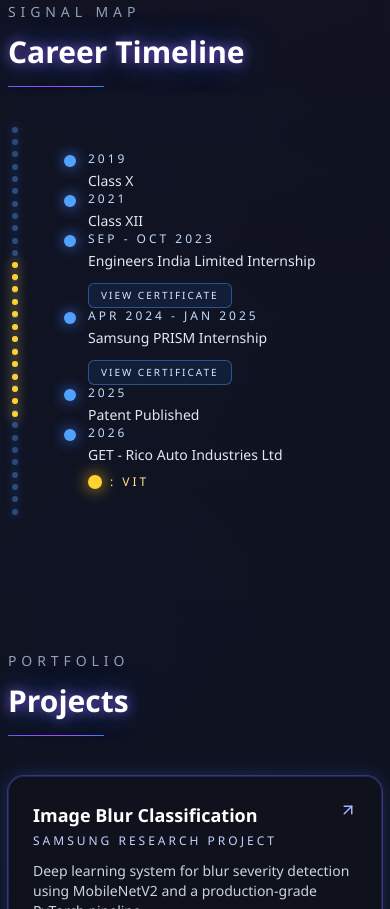
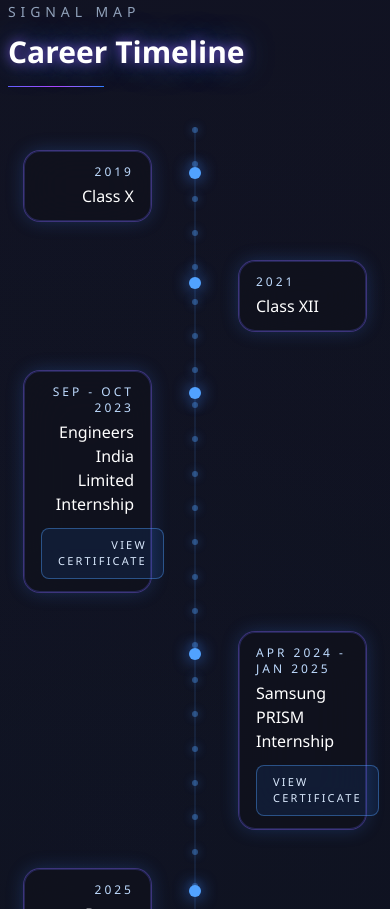
Before and after one commit to paulr212003-alt/portfolio, a Next.js app: page / in a window 390 px wide. Shown: the part 1800-2709 px from the top of the page. Built offline with nearby package versions, Linux system fonts and the light colour scheme.

Commit message:
mobile timeline and skill updates

```diff
--- a/app/components/AboutSection.tsx
+++ b/app/components/AboutSection.tsx
@@ -14,7 +14,7 @@ export default function AboutSection() {
         className="glow-card neon-border relative mt-6 overflow-hidden bg-gradient-to-br from-white/5 via-white/0 to-indigo-500/10 p-6 text-slate-200 shadow-[0_0_30px_rgba(99,102,241,0.18)] md:mt-8 md:p-8"
       >
         <div className="pointer-events-none absolute inset-0 bg-[radial-gradient(circle_at_top,_rgba(99,102,241,0.12),_transparent_60%)]" />
-        <div className="relative mx-auto max-w-[90%] space-y-4 text-center text-sm leading-7 md:mx-0 md:max-w-none md:text-left md:text-base">
+        <div className="relative mx-auto max-w-[90%] space-y-4 text-justify text-sm leading-7 md:mx-0 md:max-w-none md:text-left md:text-base">
           <p>
             Hi, I&apos;m Rishabh, an AI/ML engineer working as a Graduate
             Engineer Trainee (Automation &amp; Robotics) at Rico Auto Industries.I hold a published patent on &quot;Heart Disease Prediction using
--- a/app/components/CareerTimeline.tsx
+++ b/app/components/CareerTimeline.tsx
@@ -137,6 +137,7 @@ const vitMarkers = Array.from({ length: vitMarkerCount }, (_, index) => {
 export default function CareerTimeline() {
   const [active, setActive] = useState<TimelineEvent | null>(null);
   const [showDetails, setShowDetails] = useState(false);
+  const [mobileExpandedId, setMobileExpandedId] = useState<string | null>(null);
 
   const openPopup = (event: TimelineEvent) => {
     if (!event.popup) return;
@@ -147,6 +148,11 @@ export default function CareerTimeline() {
   const closePopup = () => {
     setActive(null);
     setShowDetails(false);
+  };
+
+  const toggleMobileDetails = (event: TimelineEvent) => {
+    if (!event.popup) return;
+    setMobileExpandedId((prev) => (prev === event.id ? null : event.id));
   };
 
   return (
@@ -246,9 +252,10 @@ export default function CareerTimeline() {
         </div>
       </div>
 
-        <div className="mt-10 space-y-10 md:hidden">
-          <div className="relative pl-6 pr-2 py-6">
-          <div className="absolute left-1 top-0 flex h-full flex-col items-center justify-between">
+      <div className="mt-10 md:hidden">
+        <div className="relative mx-auto max-w-md px-4">
+          <div className="pointer-events-none absolute left-1/2 top-0 h-full w-px -translate-x-1/2 bg-blue-400/20" />
+          <div className="pointer-events-none absolute left-1/2 top-0 flex h-full -translate-x-1/2 flex-col items-center justify-between">
             {scaleDots.map((_, index) => (
               <span
                 key={`dot-mobile-${index}`}
@@ -256,38 +263,33 @@ export default function CareerTimeline() {
               />
             ))}
           </div>
-          <div className="pointer-events-none absolute left-1 top-0 h-full">
-            {vitMarkers.map((position) => (
-              <span
-                key={`vit-mobile-${position}`}
-                className="absolute h-1.5 w-1.5 -translate-y-1/2 rounded-full bg-amber-300 shadow-[0_0_12px_rgba(251,191,36,0.9)]"
-                style={{ top: `${position}%` }}
-              />
-            ))}
-          </div>
 
-          {events.map((event) => {
+          <div className="space-y-10 py-6">
+            {events.map((event, index) => {
               const isInteractive = Boolean(event.popup);
+              const isLeft = index % 2 === 0;
+              const isExpanded = mobileExpandedId === event.id;
+
               return (
-              <div key={event.id} className="relative pl-8">
+                <div key={event.id} className="relative flex items-start">
+                  <span className="absolute left-1/2 top-4 h-3 w-3 -translate-x-1/2 rounded-full bg-blue-400 shadow-[0_0_16px_rgba(59,130,246,0.9)]" />
                   <motion.button
                     type="button"
-                  onClick={() => openPopup(event)}
-                  whileHover={isInteractive ? { scale: 1.04 } : undefined}
-                  className={`relative flex items-start gap-3 text-left ${
-                    isInteractive ? "cursor-pointer" : "cursor-default"
-                  }`}
+                    onClick={() => toggleMobileDetails(event)}
+                    whileTap={isInteractive ? { scale: 0.98 } : undefined}
+                    className={`relative w-[calc(50%-20px)] ${
+                      isLeft
+                        ? "pr-6 text-right"
+                        : "ml-auto pl-6 text-left"
+                    } ${isInteractive ? "cursor-pointer" : "cursor-default"}`}
                   >
-                  <span className="mt-1 h-3 w-3 rounded-full bg-blue-400 shadow-[0_0_14px_rgba(59,130,246,0.9)]" />
-                  <div>
+                    <div className="glow-card neon-border rounded-2xl border border-white/10 bg-black/75 px-4 py-3 text-slate-200 shadow-[0_0_18px_rgba(59,130,246,0.35)]">
                       <p className="text-xs uppercase tracking-[0.25em] text-blue-200">
                         {event.year}
                       </p>
-                    <p className="mt-1 text-sm text-slate-200">
-                      {event.label}
-                    </p>
+                      <p className="mt-1 text-base text-white">{event.label}</p>
                       {event.id === "rico" ? (
-                      <div className="mt-2 flex items-center gap-2 text-[12px] uppercase tracking-[0.25em] text-amber-200">
+                        <div className="mt-3 flex items-center justify-end gap-2 text-[12px] uppercase tracking-[0.25em] text-amber-200">
                           <span className="h-3.5 w-3.5 rounded-full bg-amber-300 shadow-[0_0_16px_rgba(251,191,36,0.95)]" />
                           : VIT
                         </div>
@@ -297,10 +299,20 @@ export default function CareerTimeline() {
                           href={event.certLink}
                           target="_blank"
                           rel="noreferrer"
-                      className="mt-3 inline-flex items-center rounded-md border border-blue-400/40 bg-blue-500/10 px-3 py-1 text-[10px] uppercase tracking-[0.2em] text-blue-100 transition hover:border-blue-300"
+                          className="mt-3 inline-flex items-center rounded-lg border border-blue-400/40 bg-blue-500/10 px-4 py-2 text-[11px] uppercase tracking-[0.2em] text-blue-100 transition hover:border-blue-300"
                         >
                           {event.certLabel ?? "View Certificate"}
                         </a>
+                      ) : null}
+                      {isInteractive && event.popup?.details && isExpanded ? (
+                        <div className="mt-4 space-y-2 text-xs text-slate-300">
+                          {event.popup.details.map((detail) => (
+                            <div key={detail} className="flex items-start gap-2">
+                              <span className="mt-1 h-1.5 w-1.5 rounded-full bg-blue-400" />
+                              <span>{detail}</span>
+                            </div>
+                          ))}
+                        </div>
                       ) : null}
                     </div>
                   </motion.button>
@@ -308,7 +320,7 @@ export default function CareerTimeline() {
               );
             })}
           </div>
-        {/* Legend moved under Rico label */}
+        </div>
       </div>
 
       <AnimatePresence>
--- a/app/components/ContactSection.tsx
+++ b/app/components/ContactSection.tsx
@@ -72,11 +72,13 @@ export default function ContactSection() {
                   <span className="rounded-full border border-white/10 bg-white/5 p-2 text-indigo-200">
                     <Icon size={16} />
                   </span>
-                  <div className="hidden md:block">
+                  <div>
                     <p className="text-xs uppercase tracking-[0.3em] text-slate-400">
                       {item.label}
                     </p>
-                    <p className="mt-1 text-sm text-white">{item.value}</p>
+                    <p className="mt-1 hidden text-sm text-white md:block">
+                      {item.value}
+                    </p>
                   </div>
                 </div>
               </motion.a>
--- a/app/components/PatentShowcase.tsx
+++ b/app/components/PatentShowcase.tsx
@@ -9,8 +9,8 @@ import SectionHeader from "./SectionHeader";
 export default function PatentShowcase() {
   const [openPdf, setOpenPdf] = useState(false);
   const openPatentImages = () => {
-    window.open("/patent-1.pdf", "_blank", "noopener,noreferrer");
-    window.open("/patent-2.pdf", "_blank", "noopener,noreferrer");
+    window.open("/patent-1.png", "_blank", "noopener,noreferrer");
+    window.open("/patent-2.png", "_blank", "noopener,noreferrer");
   };
 
   return (
@@ -32,7 +32,7 @@ export default function PatentShowcase() {
         </div>
         <div className="mt-4 flex flex-wrap items-center gap-3 text-sm text-slate-300">
           <span className="rounded-full border border-white/10 bg-white/5 px-3 py-1">
-            Issued by: Office of Controller General of Patents-(Government of India)
+            Issued by: Office of Controller General of Patents, Ministry of Commerce & Industry(Government of India)
           </span>
         </div>
         <div className="mt-6 flex flex-wrap items-center gap-4">
--- a/app/components/skillData.ts
+++ b/app/components/skillData.ts
@@ -17,25 +17,25 @@ export const skillMetrics: SkillMetric[] = [
   {
     key: "deep-learning",
     label: "Deep Learning",
-    axis: "Deep Learning",
+    axis: "DL",
     value: 85,
   },
   {
     key: "operating-systems",
     label: "Operating Systems",
     axis: "OS",
-    value: 85,
+    value: 80,
   },
   {
     key: "oops",
     label: "OOPS (C++)",
     axis: "OOPS (C++)",
-    value: 80,
+    value: 85,
   },
   {
     key: "sql",
     label: "SQL",
     axis: "SQL",
-    value: 80,
+    value: 70,
   },
 ];
```
Also changed, not shown: app/components/SkillsDistribution.tsx (+13 -1 lines), app/page.tsx (+28 -3 lines). Lines whose indentation alone changed are shown as unchanged.
